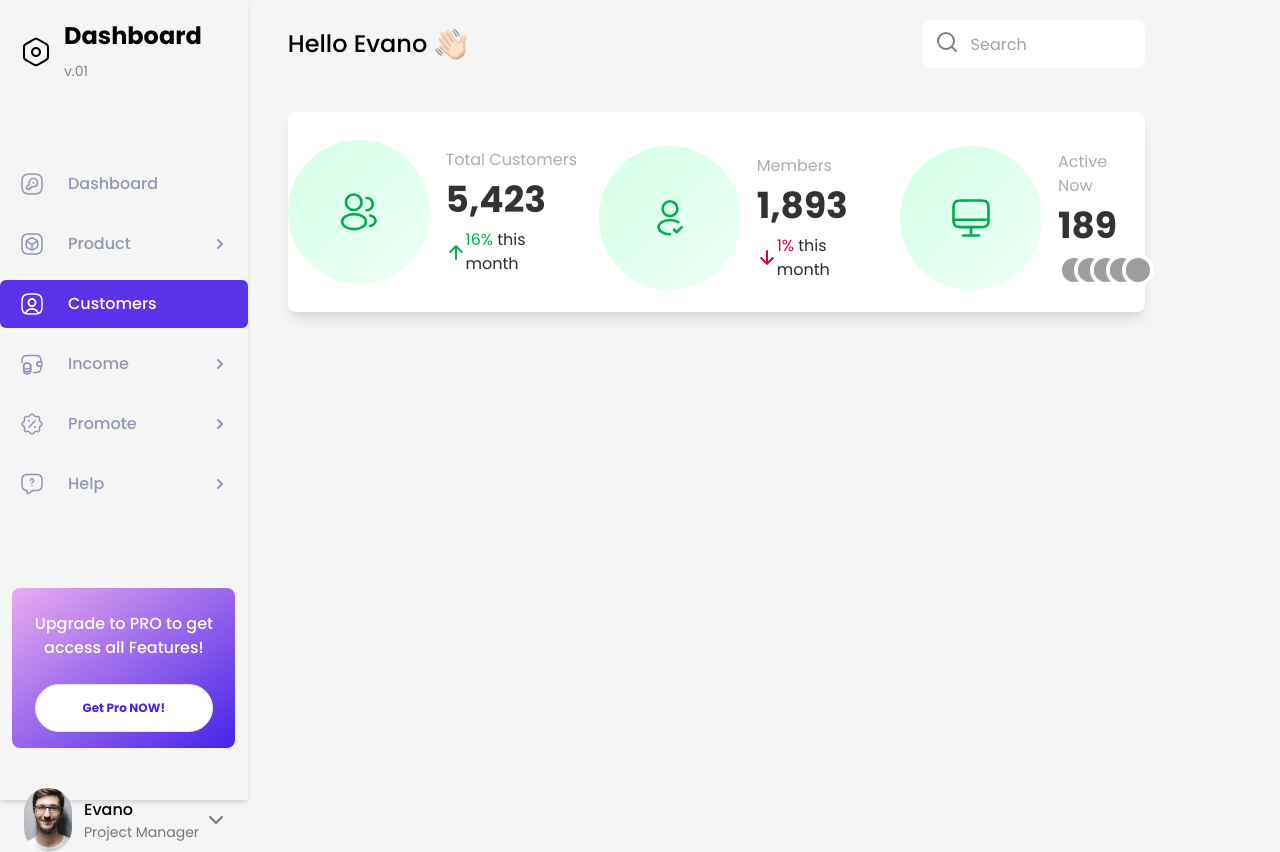
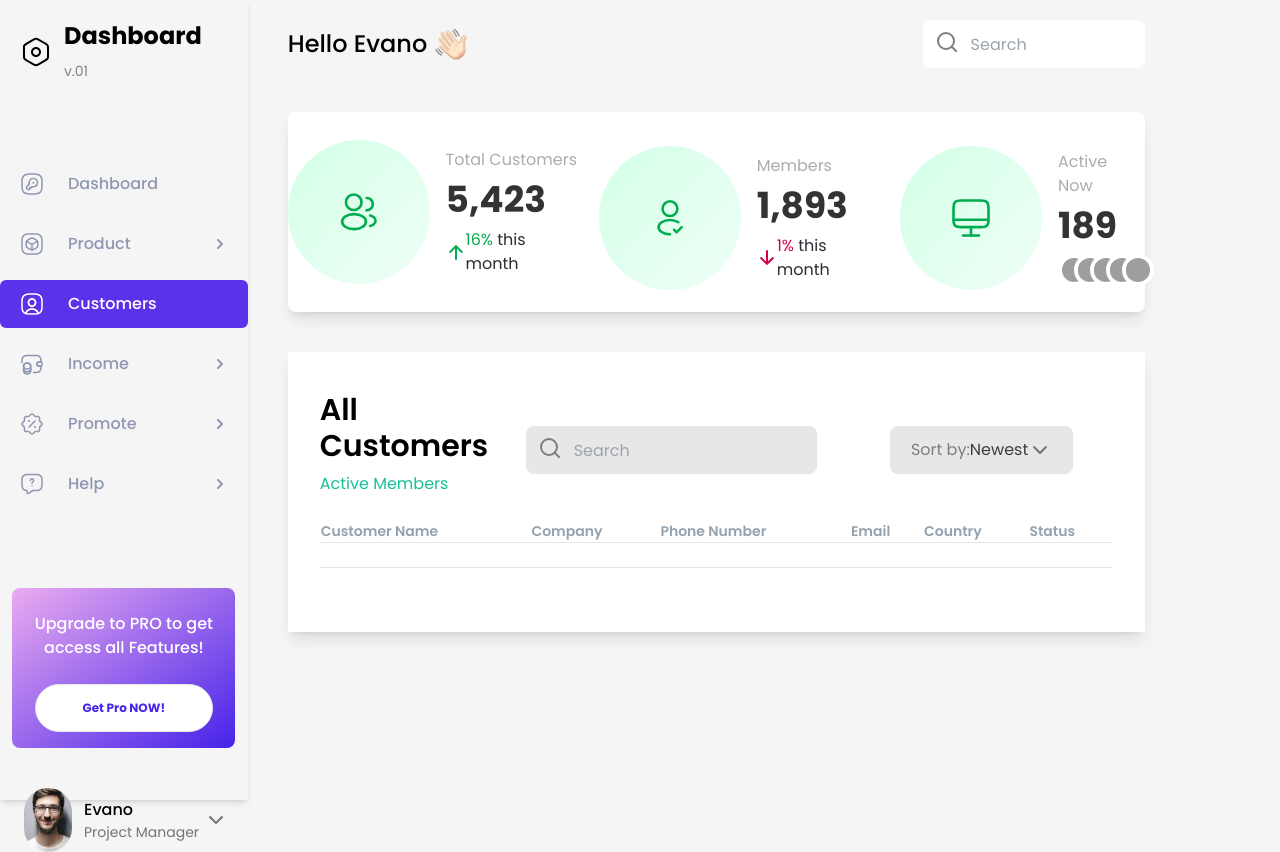
Before and after one commit to olumatty/CRM-DASHBOARD, a React (Vite) app: page / in a window 1280 px wide. Built offline with nearby package versions, Linux system fonts and the light colour scheme; grey boxes are pictures that could not be loaded.

Commit message:
Table 1.0

```diff
--- /dev/null
+++ b/data/TableData.js
@@ -0,0 +1,75 @@
+    export const TableData = [
+        {
+            id:1,
+            Name:"Jane Cooper",
+            Company:"Microsoft",
+            Number:"(225) 555-0118",
+            Email:"jane@microsoft.com",
+            Country:"United States",
+            Status:"Active"
+        },
+        {
+            id:2,
+            Name:"Floyd Miles",
+            Company:"Yahoo",
+            Number:"(205) 555-01008",
+            Email:"floyd@yahoo.com",
+            Country:"Kiribati",
+            Status:"Inactive"
+        },
+        {
+            id:3,
+            Name:"Ronald Richards",
+            Company:"Adobe",
+            Number:"(302) 555-0107",
+            Email:"ronald@adobe.com",
+            Country:"Israel",
+            Status:"Inactive"
+        },
+        {
+            id:4,
+            Name:"Marvin McKinney",
+            Company:"Tesla",
+            Number:"(252) 555-0126",
+            Email:"marvin@tesla.com",
+            Country:"Iran",
+            Status:"Active"
+        },
+        {
+            id:5,
+            Name:"Jerome Bell",
+            Company:"Google",
+            Number:"(629) 555-0129",
+            Email:"jerome@google.com",
+            Country:"Réunion",
+            Status:"Active"
+        },
+        {
+            id:6,
+            Name:"Kathryn Murphy",
+            Company:"Tesla",
+            Number:"(252) 555-0126",
+            Email:"marvin@tesla.com",
+            Country:"Iran",
+            Status:"Active"
+        },
+        {
+            id:7,
+            Name:"Marvin McKinney",
+            Company:"Tesla",
+            Number:"(252) 555-0126",
+            Email:"marvin@tesla.com",
+            Country:"Iran",
+            Status:"Active"
+        },
+        {
+            id:8,
+            Name:"Kristin Watson",
+            Company:"Facebook",
+            Number:"(704) 555-0127",
+            Email:"kristin@facebook.com",
+            Country:"Åland Islands",
+            Status:"Inactive"
+        },
+
+    ]
--- /dev/null
+++ b/src/components/Customer.jsx
@@ -0,0 +1,66 @@
+import React from "react";
+import Search from "../assets/search 1.svg";
+import Arrow from "../assets/chevron-down 2.svg";
+import { TableData } from "../../data/TableData";
+const Customer = () => {
+  return (
+    <div className="px-10 mt-10">
+    <div className="px-8 lg:w-[90%] lg:h-full py-10 bg-white shadow-lg">
+      <div className=" justify-between items-center rounded-lg grid space-y-3 lg:flex ">
+        <div>
+          <h2 className="text-3xl font-semibold">All Customers</h2>
+          <p className="text-[#16C098] mt-2">Active Members</p>
+        </div>
+        <div className="flex items-center ">
+          <div className="relative mt-2 lg:mt-0 flex w-full items-center">
+            <input
+              type="text"
+              placeholder="Search"
+              className="h-12 w-[80%] px-2 md:px-10  lg:px-12 bg-[#E7E7E7] text-[#B5B7C0] rounded-lg outline-none border-none"
+            />
+            <div className="w-8 h-8 top-2.5 absolute hidden lg:block right-65 left-3 items-center">
+              <img src={Search} alt=" " />
+            </div>
+          </div>
+          <div className="w-[50%] mr-10 ">
+            <div className="h-12 px-2 bg-[#E7E7E7] text-center items-center justify-center rounded-lg flex ">
+              <p className="flex text-[#7E7E7E]">
+                Sort by: <span className="text-[#3D3C42]">Newest</span>
+              </p>
+              <div>
+                <img src={Arrow} alt="" />
+              </div>
+            </div>
+          </div>
+        </div>
+      </div>
+      <div>
+        <div className="mt-6 mb-6">
+          <table className="w-full table-auto">
+            <thead>
+              <tr className="border-b text-sm text-[#93A2AF] font-semibold">
+                <td className="">Customer Name</td>
+                <td className="">Company</td>
+                <td className="">Phone Number</td>
+                <td className="">Email</td>
+                <td>Country</td>
+                <td>Status</td>
+              </tr>
+            </thead>
+            <tbody className="items-center">
+              <tr className={`space-y-3 items-center border-b`}>
+                <td className="py-3 px-4 font-semibold text-sm">{}</td>
+                <td className="py-3 px-4 font-semibold text-sm">{}</td>
+                <td className="py-3 px-4 font-semibold text-sm">{}</td>
+                <td className="py-2 px-4"></td>
+              </tr>
+            </tbody>
+          </table>
+        </div>
+      </div>
+    </div>
+    </div>
+  );
+};
+
+export default Customer;
--- a/src/pages/Dashboard.jsx
+++ b/src/pages/Dashboard.jsx
@@ -2,6 +2,7 @@ import React from 'react'
 import Sidebar from '../components/Sidebar'
 import Header from '../components/Header'
 import Overview from '../components/Overview'
+import Customer from '../components/Customer'
 
 const Home = () => {
   return (
@@ -10,6 +11,7 @@ const Home = () => {
       <div className='w-full'>
         <Header/>
         <Overview/>
+        <Customer/>
       </div>
     </div>
   )
```
